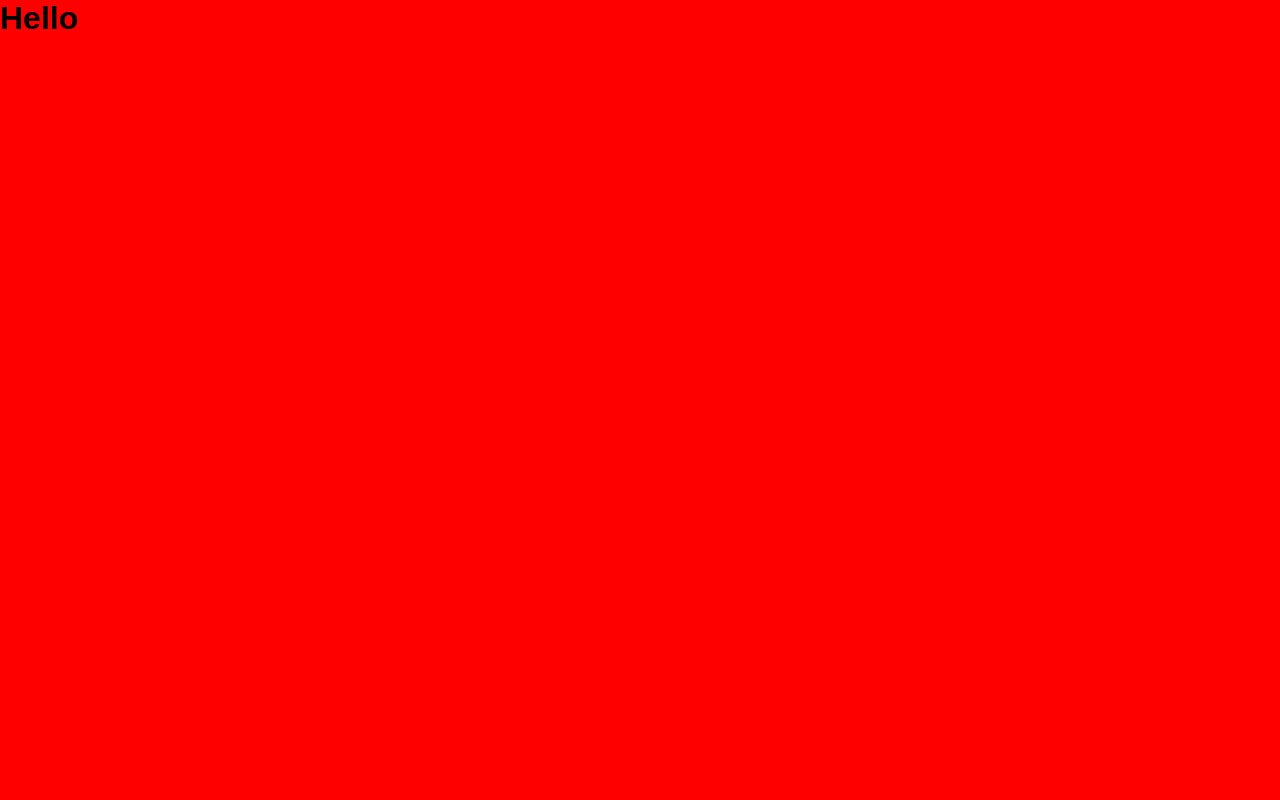
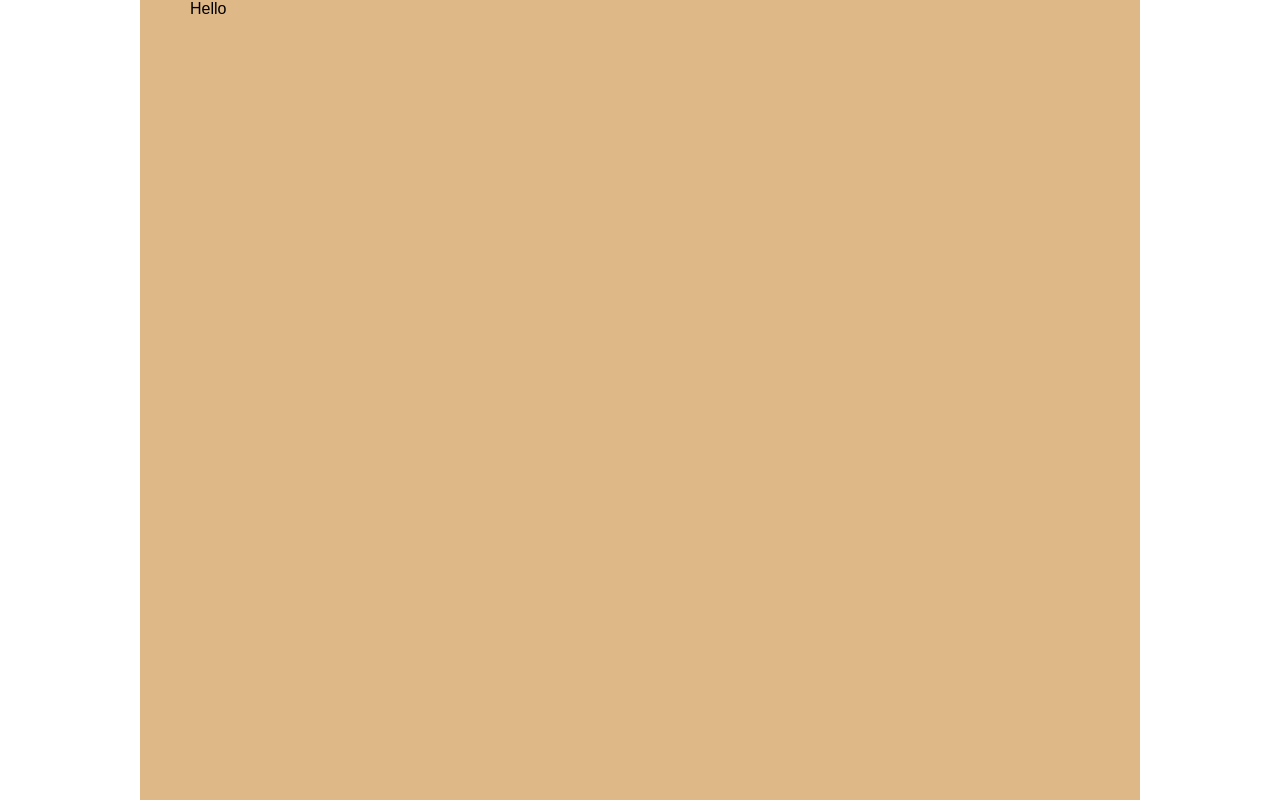
Before and after one commit to AHMADanis/AHMADanis, a React (Create React App) app: page / in a window 1280 px wide. Shown: the top 800 px of the page. Built offline with nearby package versions, Linux system fonts and the light colour scheme.

Commit message:
setup paper

```diff
--- a/src/App.js
+++ b/src/App.js
@@ -1,11 +1,12 @@
 import GlobalStyle from "./components/common/GlobalStyle";
+import { Paper } from "./components/common";
 
 
 function App() {
   return (
     < >
       <GlobalStyle />
-      <h1>Hello</h1>
+      <Paper >Hello</Paper>
     </>
   );
 }
--- a/src/components/common/GlobalStyle.js
+++ b/src/components/common/GlobalStyle.js
@@ -6,7 +6,7 @@ const GlobalStyle = createGlobalStyle`
     margin: 0;
     padding: 0;
     font-family: 'Source Sans Pro', sans-serif;
-    background: red;
+
 }
 `
 
--- /dev/null
+++ b/src/components/common/Paper.js
@@ -0,0 +1,19 @@
+import styled from 'styled-components'
+
+
+export const Paper = styled.div`
+height: 1000px;
+width: 100%;
+max-width: 1000px;
+margin-right: auto;
+margin-left: auto;
+padding-right: 50px;
+padding-left: 50px;
+background-color:burlywood;
+
+@media screen and (max-width: 991px)
+{
+padding-right: 30px;
+padding-left: 30px;
+}
+`
--- a/src/components/common/index.js
+++ b/src/components/common/index.js
@@ -1 +1,2 @@
 export * from './GlobalStyle'
+export * from './Paper'
```
Also changed, not shown: 1 other file (tests, documents, lock files or other folders).
